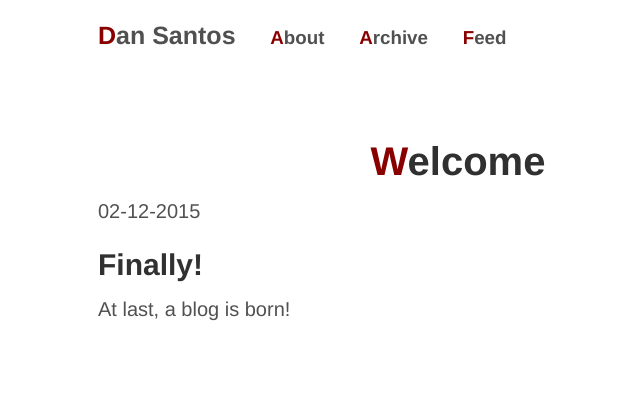
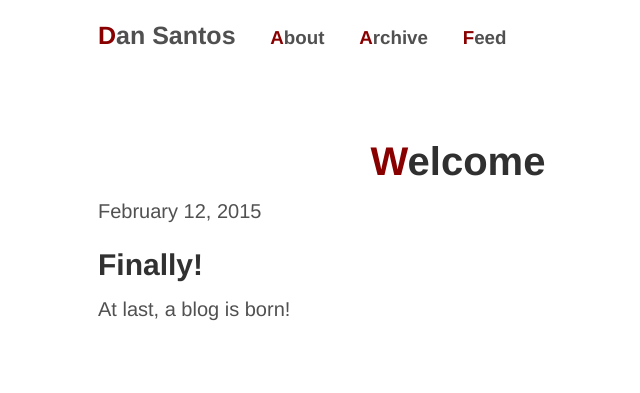
Before and after one commit to CanIGetAPickle/CanIGetAPickle.github.io, a Jekyll site: the page built from _posts/2015-02-12-first-post.md, in a window 1280 px wide. Shown: the top 393 px of the page, without its empty margins (182-822 px from the left). Built offline with Jekyll 4.4.1, drawn with Linux system fonts in a browser that asks for light colours.

Commit message:
Date formatting

```diff
--- a/_layouts/post.html
+++ b/_layouts/post.html
@@ -4,7 +4,7 @@ layout: default
 
 <article class="post">
   <h1 class="post-title" style="text-align: center">{{ page.title }}</h1>
-  <time datetime="{{ page.date | date_to_xmlschema }}" class="page-date">{{ page.date | date: "%m-%d-%Y" }}</time>
+  <time datetime="{{ page.date | date_to_xmlschema }}" class="page-date">{{ page.date | date: '%B %d, %Y' }}</time>
   {{ content }}
 </article>
 
@@ -16,7 +16,7 @@ layout: default
         <h3>
           <a href="{{ site.baseurl }}{{ post.url }}">
             {{ post.title }}
-            <small><time datetime="{{ post.date | date_to_xmlschema }}">{{ post.date | date_to_string }}</time></small>
+            <small><time datetime="{{ post.date | date_to_xmlschema }}">{{ post.date | date: '%B %d, %Y' }}</time></small>
           </a>
         </h3>
       </li>
```
